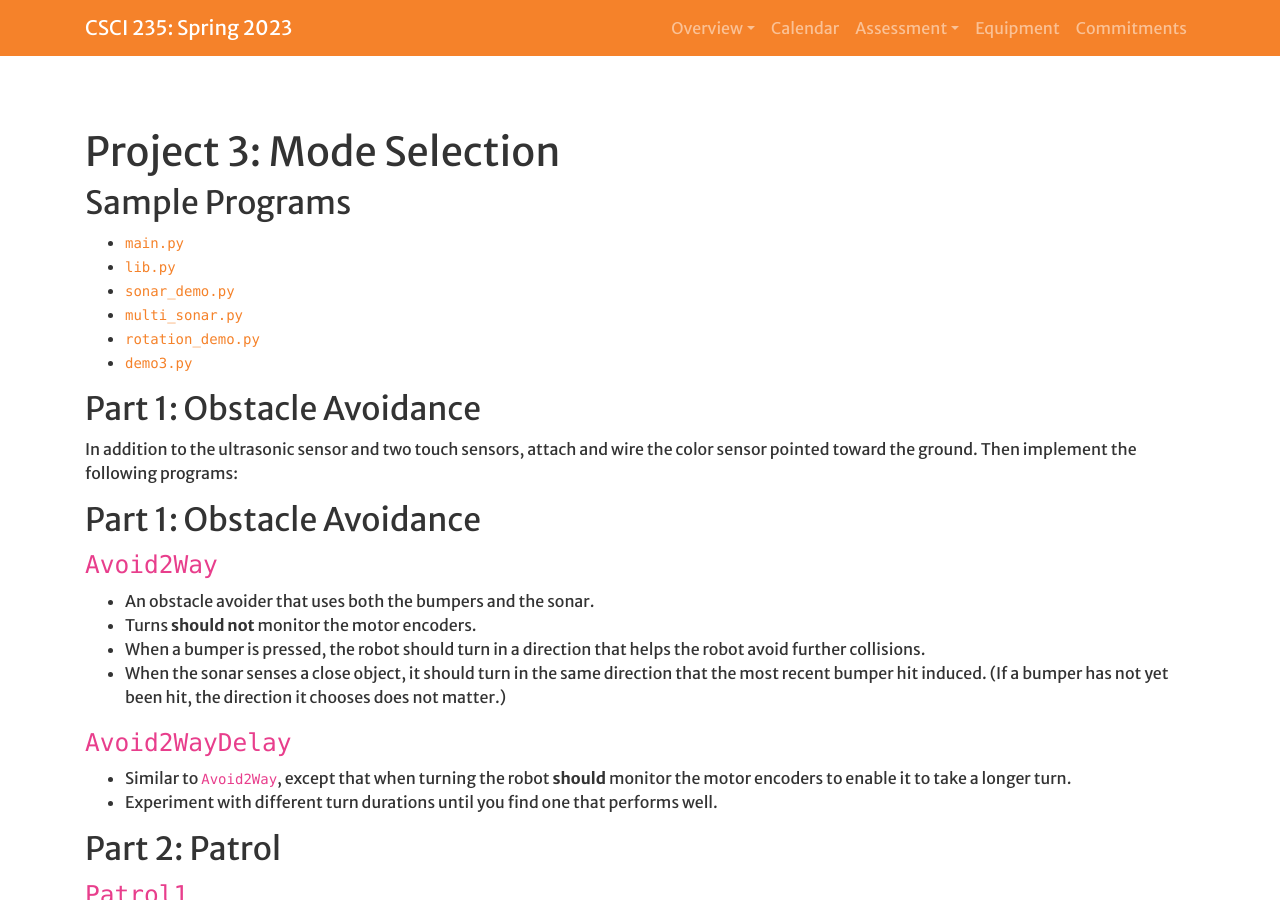
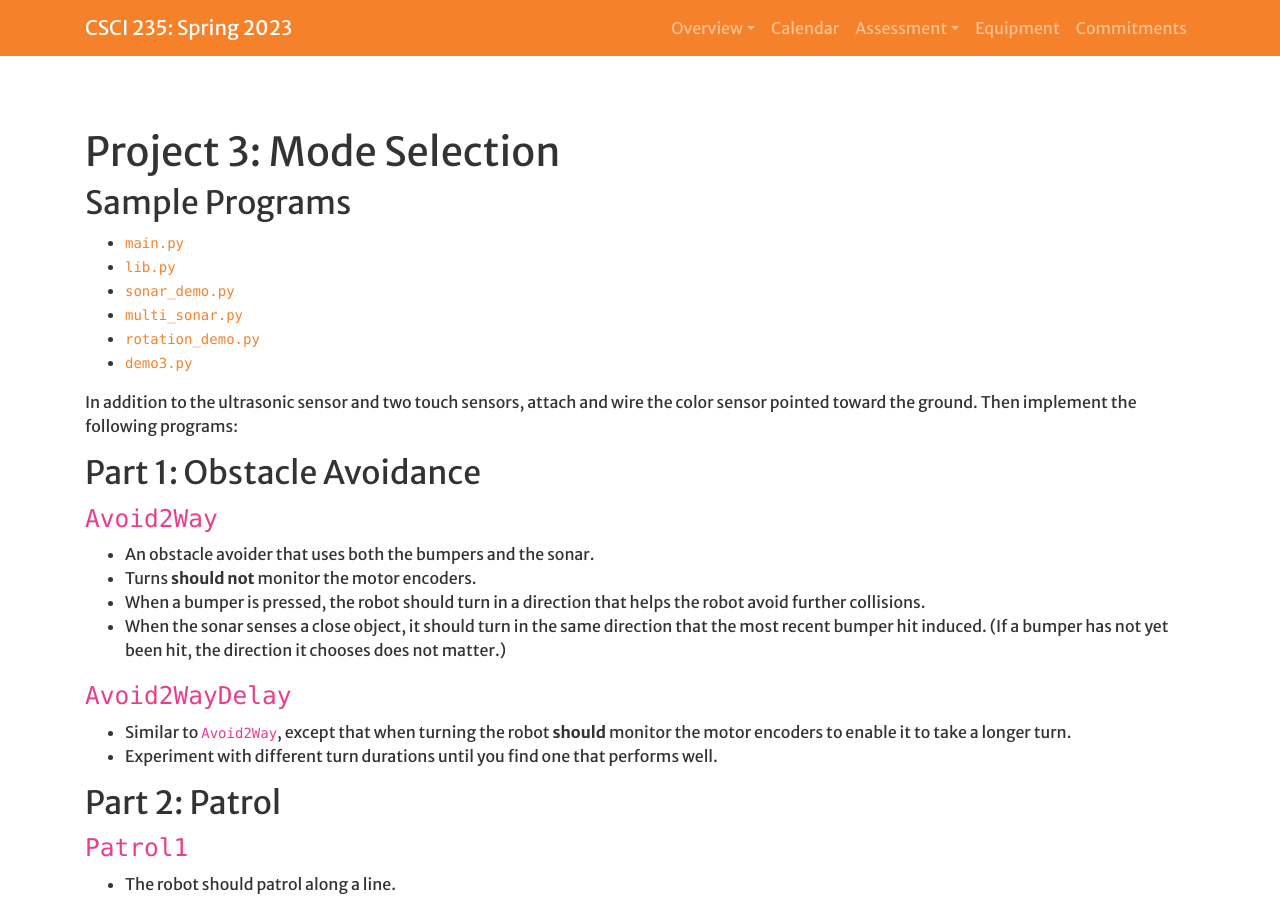
Before and after one commit to Hendrix-CS/csci235, a Jekyll site: the page built from projects/modes.md, in a window 1280 px wide and 900 px high. Built offline with Jekyll 4.4.1, drawn with Linux system fonts in a browser that asks for light colours; a script that is not in the unit is left out; our own code applies the rules of GitHub Pages for plain Markdown files.

Commit message:
Removed redundant header.

```diff
--- a/projects/modes.md
+++ b/projects/modes.md
@@ -14,7 +14,6 @@ worktitle: Mode Selection
 * [`rotation_demo.py`]({{site.baseurl}}/assets/programs/mode_selection_2/rotation_demo.py)
 * [`demo3.py`]({{site.baseurl}}/assets/programs/mode_selection_2/demo3.py)
 
-## Part 1: Obstacle Avoidance
 In addition to the ultrasonic sensor and two touch sensors, attach and wire the
 color sensor pointed toward the ground. Then implement the following programs:
 
```
